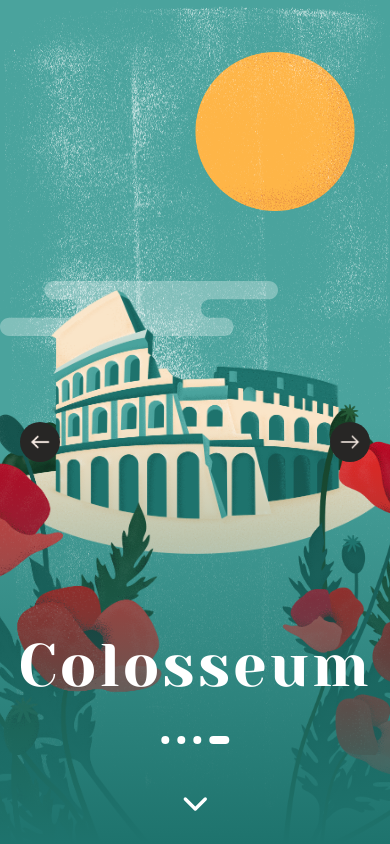
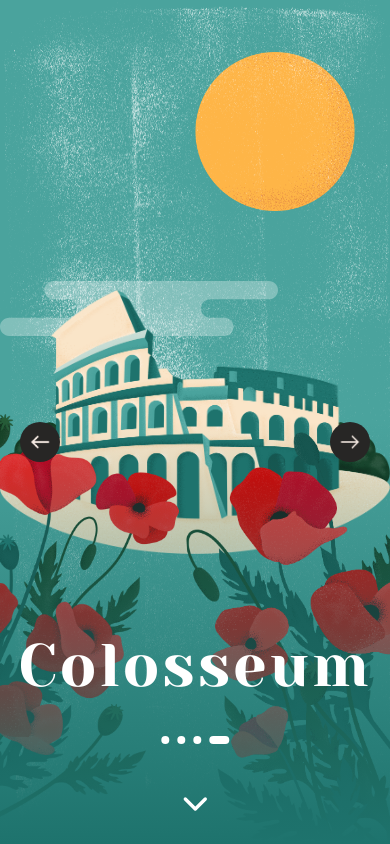
Before and after one commit to yousefmobelal/lumora, a React (Vite) app: page / in a window 390 px wide. Both pictures are taken after a click on the button 40 px from the left and 442 px from the top of the page. Built offline with nearby package versions, Linux system fonts and the light colour scheme.

Commit message:
feat: update ColosseumIllustration and GreatWallIllustration for improved layout and responsiveness

```diff
--- a/src/pages/intro/components/ColosseumIllustration.tsx
+++ b/src/pages/intro/components/ColosseumIllustration.tsx
@@ -97,18 +97,20 @@ const ColosseumIllustration: React.FC<ColosseumIllustrationProps> = ({
           imageClass="w-150"
         />
 
+        <div className="w-screen absolute -bottom-15 flex items-center justify-center gap-0 md:gap-[15vw] pointer-events-none">
           <img
             id="colosseum-fg-left"
             src={ForegroundLeft}
             alt="Colosseum Foreground Left"
-          className="h-125 absolute -bottom-15 left-70 "
+            className="h-115 mt-30"
           />
           <img
             id="colosseum-fg-right"
             src={ForegroundRight}
             alt="Colosseum Foreground Right"
-          className="h-150 absolute -bottom-40 right-50 "
+            className="h-120 mt-40"
           />
+        </div>
       </div>
       <div className="absolute h-full w-full top-0 left-0">
         <img
--- a/src/pages/intro/components/GreatWallIllustration.tsx
+++ b/src/pages/intro/components/GreatWallIllustration.tsx
@@ -101,7 +101,7 @@ const GreatWallIllustration: React.FC<GreatWallIllustrationProps> = ({
       <div className="absolute w-full h-full top-0 z-10">
         <DraggableIllustration onDragEnd={onDragEnd} image={GreatWall} />
 
-        <div className="flex items-center justify-center w-full gap-0 md:gap-[10vw] absolute -bottom-50">
+        <div className="flex items-center justify-center w-full gap-0 md:gap-[10vw] absolute -bottom-50 pointer-events-none">
           <img
             id="great-wall-fg-left"
             src={ForegroundLeft}
```
Lines whose indentation alone changed are shown as unchanged.
